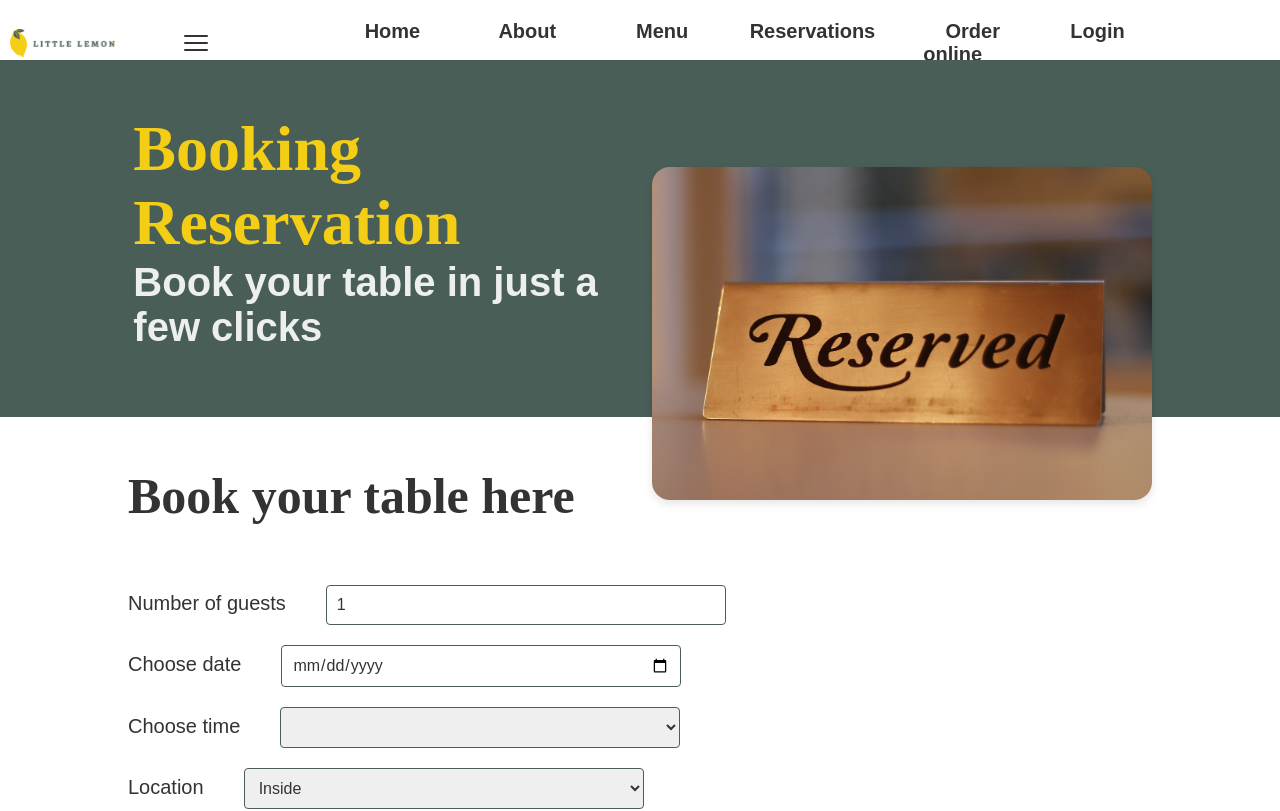
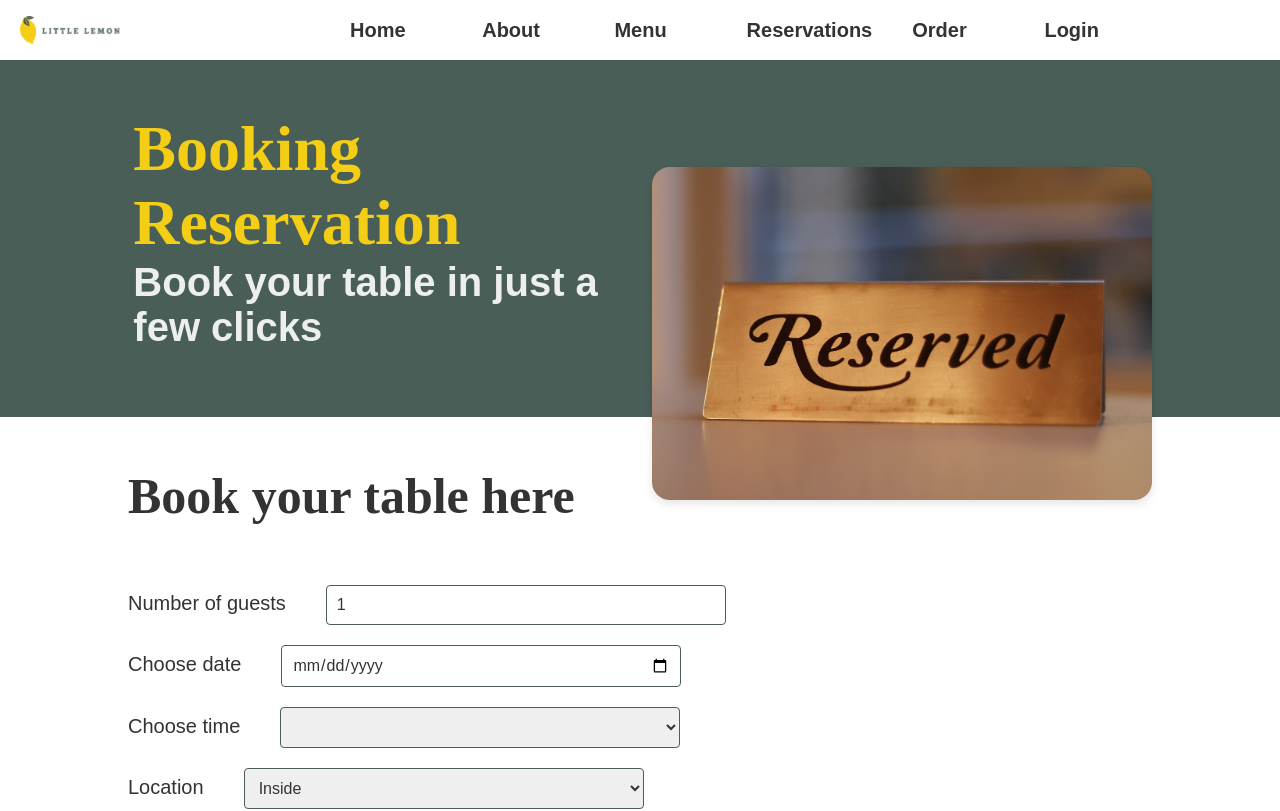
Before and after one commit to Marie2601/little-lemon, a React (Create React App) app: page /reservations in a window 1280 px wide. Shown: the top 811 px of the page. Built offline with nearby package versions, Linux system fonts and the light colour scheme.

Commit message:
small changes in the Navbar

```diff
--- a/src/App.css
+++ b/src/App.css
@@ -5,47 +5,38 @@
   width: 100%;
 }
 
-
 .Nav {
   display: grid;
-  width: 100%;
-  grid-auto-flow: column;
   grid-template-columns: repeat(12, 1fr);
-  color: #333;
-  padding: 10px;
   align-items: center;
-  justify-content: space-between;
-  justify-items: end;
-  width: 100%;
+  padding: 10px 20px;
   height: 60px;
+  background-color: white;
+  position: relative;
+  z-index: 1000;
 }
 
-.Hamburger {
+.App-Logo {
+  grid-column: 1 / 3;
+  width: 100px;
+}
+
+.HamburgerWrapper {
   display: none;
 }
 
-.App-Logo {
-  grid-column: 2/4
-}
-
 .Links {
-  color: #333;
-  text-align: center;
-  text-decoration: none;
-  padding: 10px 0;
-  font-family: Karla, sans-serif;
-  font-weight: bold;
-  font-size: 20px;
-  transition: background 0.3s;
-  grid-column: 4/12;
+  grid-column: 4 / 12;
   display: flex;
+  justify-content: space-between;
+  align-items: center;
   list-style: none;
-  justify-content: space-between;
+  padding: 0;
+  margin: 0;
 }
 
 .Links li a {
   color: #333;
-  text-align: center;
   text-decoration: none;
   padding: 10px 20px;
   font-family: Karla, sans-serif;
@@ -59,6 +50,52 @@
   font-style: italic;
   background-color: #F4CE14;
   border-radius: 5px;
+}
+
+/* ---------- Mobile Styles ---------- */
+
+@media screen and (max-width: 768px) {
+  .App-Logo {
+    grid-column: 1 / 6;
+  }
+
+  .HamburgerWrapper {
+    display: block;
+    grid-column: 12 / 13;
+    justify-self: end;
+    z-index: 2001;
+  }
+
+  /* Hide links by default */
+  .Links {
+    display: none;
+    position: absolute;
+    top: 60px;
+    left: 0;
+    width: 100%;
+    flex-direction: column;
+    background-color: white;
+    z-index: 2000;
+    padding: 20px 0;
+    box-shadow: 0 4px 10px rgba(0, 0, 0, 0.1);
+  }
+
+  .Links.active {
+    display: flex;
+  }
+
+  .Links li {
+    width: 100%;
+    text-align: center;
+    margin: 10px 0;
+  }
+
+  .Links li a {
+    display: block;
+    width: 100%;
+    padding: 15px 0;
+    font-size: 18px;
+  }
 }
 
 
@@ -133,7 +170,7 @@
   grid-template-columns: repeat(12, 1fr);
   padding: 2em;
   background-color: #495E57;
-  height: 357px;
+  height: 450px;
   position: relative;
 }
 
--- a/src/Nav.js
+++ b/src/Nav.js
@@ -1,38 +1,23 @@
-import logo from './Images/Logo.svg'
+import logo from './Images/Logo.svg';
 import './App.css';
-import React, { useState } from "react";
+import React, { useState, useEffect } from "react";
 import Hamburger from 'hamburger-react';
 import { Link } from 'react-router-dom';
 
-function Nav  ()  {
-    const [isOpen, setIsOpen] = useState(false);
+function Nav() {
+  const [isOpen, setIsOpen] = useState(false);
 
-    return (
-        <nav className="Nav">
+  useEffect(() => {
+    document.body.style.overflow = isOpen ? 'hidden' : 'auto';
+  }, [isOpen]);
 
-        <img src={logo} className="App-logo" alt="logo" />
-        <ul className={`Links ${isOpen ? "active" : ""}`}>
-            <li>
-            <Link to="/"  onClick={() => setIsOpen(false)}>Home</Link>
-            </li>
-            <li >
-            <Link to="/about" onClick={() => setIsOpen(false)}>About</Link>
-            </li>
-            <li>
-            <Link to="/menu" onClick={() => setIsOpen(false)}>Menu</Link>
-            </li>
-            <li>
-            <Link to="/reservations" onClick={() => setIsOpen(false)}>Reservations</Link>
-            </li>
-            <li>
-            <Link to="/order" onClick={() => setIsOpen(false)}>Order online</Link>
-            </li>
-            <li>
-            <Link to="/login" onClick={() => setIsOpen(false)}>Login</Link>
-            </li>
-        </ul>
+  return (
+    <nav className="Nav">
 
-        <Hamburger className="Hamburger"
+      <img src={logo} className="App-Logo" alt="logo" />
+
+      <div className="HamburgerWrapper">
+        <Hamburger
           toggled={isOpen}
           toggle={setIsOpen}
           size={24}
@@ -41,8 +26,26 @@ function Nav  ()  {
           rounded
           label="Toggle menu"
         />
-        </nav>
-    );
+
+      </div>
+
+      <ul className={`Links ${isOpen ? "active" : ""}`}>
+
+        <li><Link to="/" onClick={() => setIsOpen(false)}>Home</Link></li>
+
+        <li><Link to="/about" onClick={() => setIsOpen(false)}>About</Link></li>
+
+        <li><Link to="/menu" onClick={() => setIsOpen(false)}>Menu</Link></li>
+
+        <li><Link to="/reservations" onClick={() => setIsOpen(false)}>Reservations</Link></li>
+
+        <li><Link to="/order" onClick={() => setIsOpen(false)}>Order</Link></li>
+
+        <li><Link to="/login" onClick={() => setIsOpen(false)}>Login</Link></li>
+
+      </ul>
+    </nav>
+  );
 }
 
-export default Nav
+export default Nav;
```
